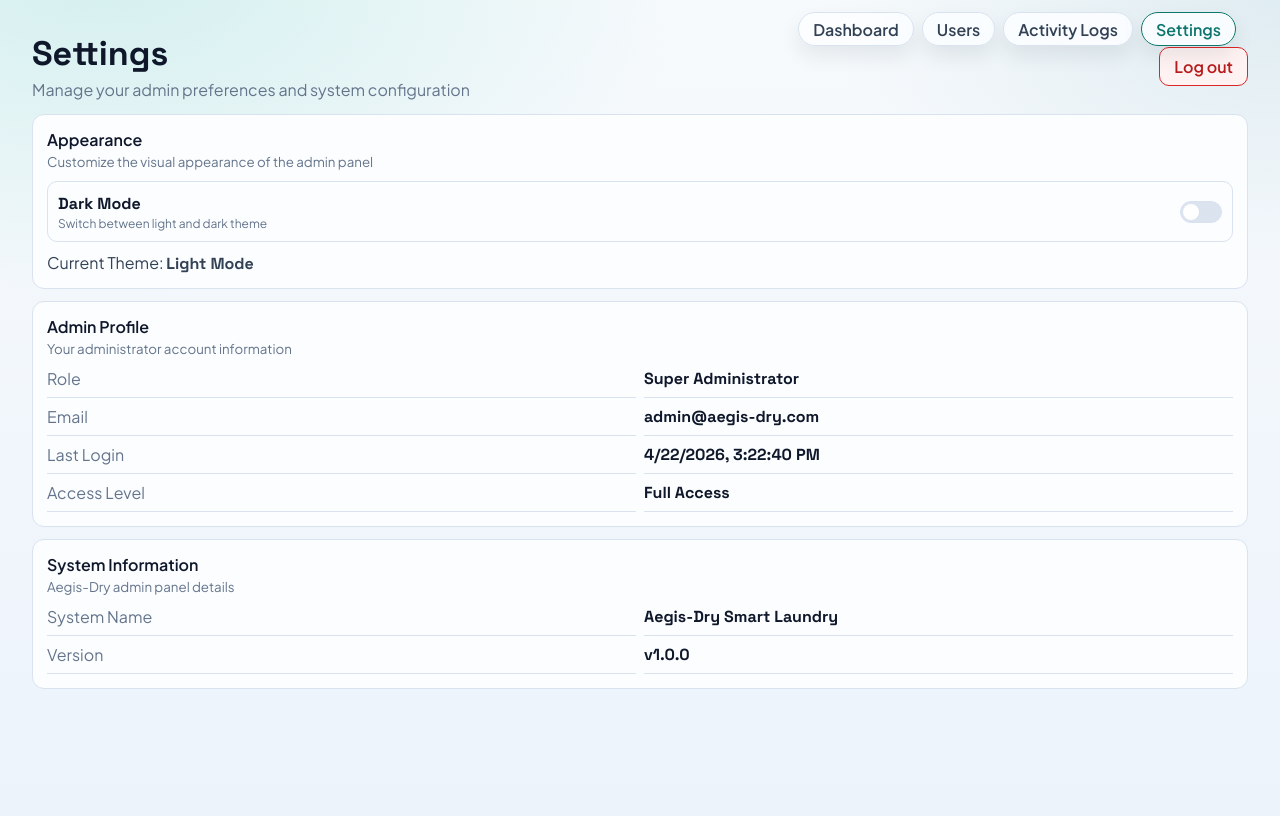
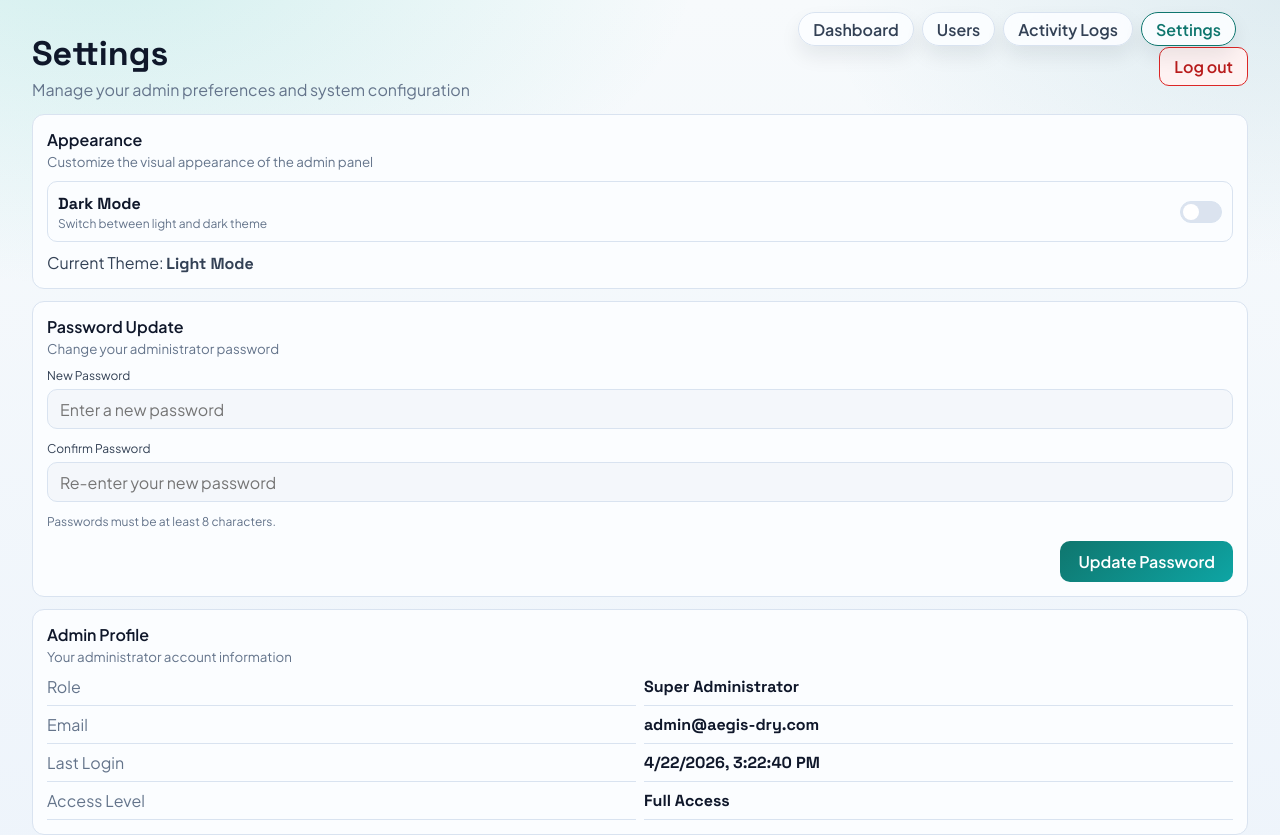
Before and after one commit to KenJB225/Aegis-Shield-Web, a Next.js app: page /settings in a window 1280 px wide. Shown: the top 835 px of the page. Built offline with nearby package versions, Linux system fonts and the light colour scheme; no server answers.

Commit message:
Added a password update feature. (#19)

```diff
--- a/src/app/settings/page.jsx
+++ b/src/app/settings/page.jsx
@@ -25,14 +25,20 @@ export default function SettingsPage() {
   const [isDarkMode, setIsDarkMode] = useState(false)
   const [isLoggingOut, setIsLoggingOut] = useState(false)
   const [logoutError, setLogoutError] = useState('')
+  const [newPassword, setNewPassword] = useState('')
+  const [confirmPassword, setConfirmPassword] = useState('')
+  const [isUpdatingPassword, setIsUpdatingPassword] = useState(false)
+  const [passwordError, setPasswordError] = useState('')
+  const [passwordSuccess, setPasswordSuccess] = useState('')
+
+  const supabaseConfigError =
+    'Supabase client is not configured. Check NEXT_PUBLIC_SUPABASE_URL and NEXT_PUBLIC_SUPABASE_ANON_KEY.'
 
   const handleLogout = async () => {
     setLogoutError('')
 
     if (!supabaseClient) {
-      setLogoutError(
-        'Supabase client is not configured. Check NEXT_PUBLIC_SUPABASE_URL and NEXT_PUBLIC_SUPABASE_ANON_KEY.',
-      )
+      setLogoutError(supabaseConfigError)
       return
     }
 
@@ -47,6 +53,42 @@ export default function SettingsPage() {
     }
 
     router.replace('/login')
+  }
+
+  const handlePasswordUpdate = async (event) => {
+    event.preventDefault()
+    setPasswordError('')
+    setPasswordSuccess('')
+
+    if (!supabaseClient) {
+      setPasswordError(supabaseConfigError)
+      return
+    }
+
+    if (!newPassword || !confirmPassword) {
+      setPasswordError('Enter and confirm your new password.')
+      return
+    }
+
+    if (newPassword !== confirmPassword) {
+      setPasswordError('Passwords do not match. Please try again.')
+      return
+    }
+
+    setIsUpdatingPassword(true)
+
+    const { error } = await supabaseClient.auth.updateUser({ password: newPassword })
+
+    if (error) {
+      setPasswordError(error.message || 'Unable to update password. Please try again.')
+      setIsUpdatingPassword(false)
+      return
+    }
+
+    setPasswordSuccess('Password updated successfully.')
+    setNewPassword('')
+    setConfirmPassword('')
+    setIsUpdatingPassword(false)
   }
 
   return (
@@ -95,6 +137,49 @@ export default function SettingsPage() {
 
       <article className={styles.card}>
         <header>
+          <p className={styles.cardTitle}>Password Update</p>
+          <small>Change your administrator password</small>
+        </header>
+        <form className={styles.formGrid} onSubmit={handlePasswordUpdate}>
+          <label className={styles.inputField} htmlFor="new-password">
+            <span>New Password</span>
+            <input
+              id="new-password"
+              className={styles.textInput}
+              type="password"
+              value={newPassword}
+              onChange={(event) => setNewPassword(event.target.value)}
+              autoComplete="new-password"
+              minLength={8}
+              placeholder="Enter a new password"
+            />
+          </label>
+          <label className={styles.inputField} htmlFor="confirm-password">
+            <span>Confirm Password</span>
+            <input
+              id="confirm-password"
+              className={styles.textInput}
+              type="password"
+              value={confirmPassword}
+              onChange={(event) => setConfirmPassword(event.target.value)}
+              autoComplete="new-password"
+              minLength={8}
+              placeholder="Re-enter your new password"
+            />
+          </label>
+          <p className={styles.formHint}>Passwords must be at least 8 characters.</p>
+          {passwordError ? <p className={styles.errorText}>{passwordError}</p> : null}
+          {passwordSuccess ? <p className={styles.successText}>{passwordSuccess}</p> : null}
+          <div className={styles.buttonRow}>
+            <button type="submit" className={styles.primaryButton} disabled={isUpdatingPassword}>
+              {isUpdatingPassword ? 'Updating...' : 'Update Password'}
+            </button>
+          </div>
+        </form>
+      </article>
+
+      <article className={styles.card}>
+        <header>
           <p className={styles.cardTitle}>Admin Profile</p>
           <small>Your administrator account information</small>
         </header>
--- a/src/app/settings/settings.module.css
+++ b/src/app/settings/settings.module.css
@@ -109,6 +109,62 @@
   color: var(--muted);
 }
 
+.formGrid {
+  display: grid;
+  gap: 12px;
+}
+
+.inputField {
+  display: grid;
+  gap: 6px;
+}
+
+.inputField span {
+  font-size: 12px;
+  color: var(--ink-soft);
+}
+
+.textInput {
+  border: 1px solid var(--edge);
+  border-radius: 10px;
+  height: 40px;
+  padding: 0 12px;
+  background: var(--surface);
+  color: var(--ink);
+}
+
+.formHint {
+  margin: 0;
+  font-size: 12px;
+  color: var(--muted);
+}
+
+.buttonRow {
+  display: flex;
+  justify-content: flex-end;
+}
+
+.primaryButton {
+  border: 0;
+  border-radius: 10px;
+  padding: 10px 18px;
+  background: linear-gradient(140deg, #0f766e, #0ea5a4);
+  color: #ffffff;
+  font-weight: 600;
+  cursor: pointer;
+}
+
+.primaryButton:disabled {
+  opacity: 0.7;
+  cursor: default;
+}
+
+.successText {
+  margin: 0;
+  color: #166534;
+  font-size: 13px;
+}
+
 .switch {
   display: inline-flex;
   align-items: center;
```
